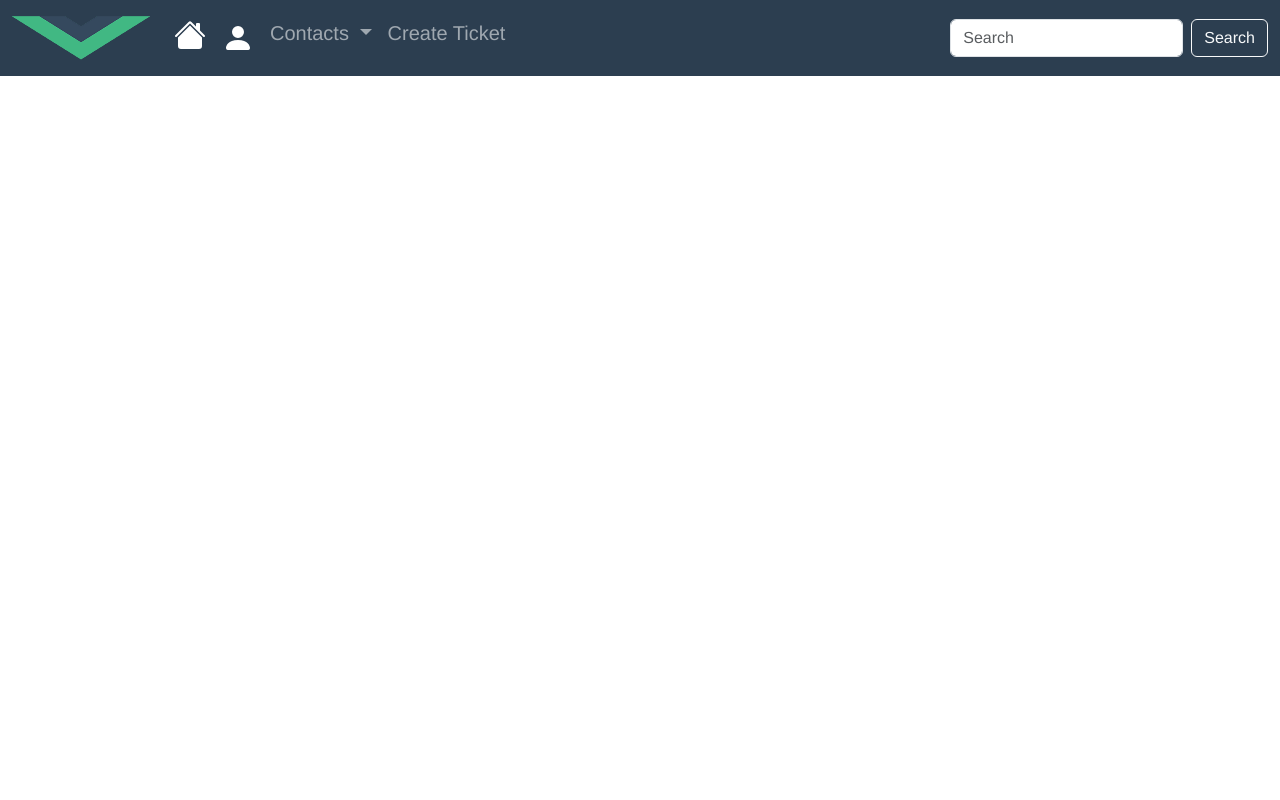
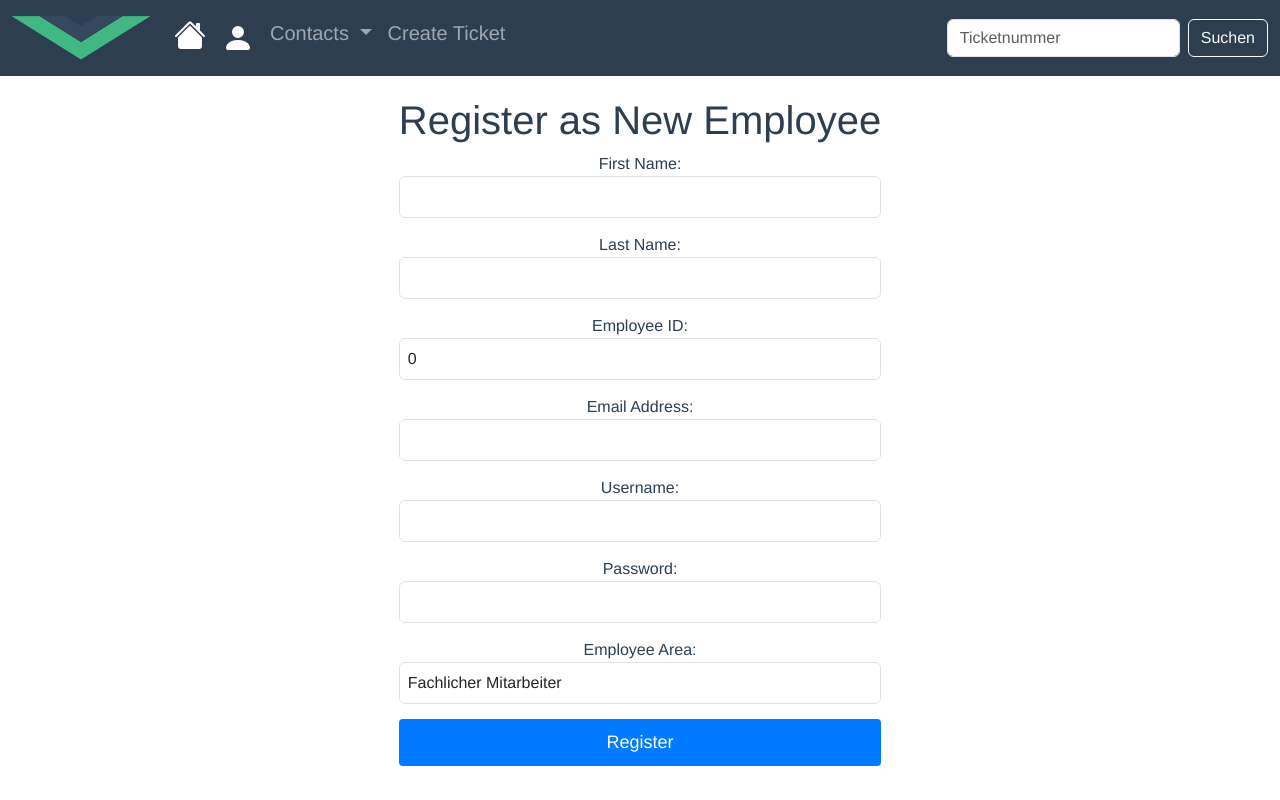
Before and after one commit to KanberZeren/Ticketapp-Frontend, a Vue app: page /RegistrationPage in a window 1280 px wide. Built offline with nearby package versions, Linux system fonts and the light colour scheme.

Commit message:
Funktionalität und Design der Ticketbearbeitung

```diff
--- a/src/components/LoginPage.vue
+++ b/src/components/LoginPage.vue
@@ -10,6 +10,7 @@
         <label for="password">Password:</label>
         <input type="password" v-model="password" required />
       </div>
+      <button @click="goToRegistrationPage" class="btn-link">hier Registrieren</button>
       <button type="submit" class="login-button">Login</button>
     </form>
   </div>
@@ -42,6 +43,9 @@ export default {
           console.error('Error during login:', error)
           alert('Invalid username or password')
         })
+    },
+    goToRegistrationPage () {
+      this.$router.push({ name: 'RegistrationPage' })
     }
   }
 }
@@ -56,16 +60,20 @@ export default {
   border-radius: 5px;
   box-shadow: 0 0 10px rgba(0, 0, 0, 0.1);
 }
+
 .login-form {
   display: flex;
   flex-direction: column;
 }
+
 .form-group {
   margin-bottom: 15px;
 }
+
 label {
   font-weight: bold;
 }
+
 input {
   padding: 8px;
   width: 100%;
@@ -74,6 +82,7 @@ input {
   border-radius: 4px;
   margin-top: 5px;
 }
+
 button {
   padding: 10px;
   background-color: #4caf50;
@@ -83,7 +92,13 @@ button {
   cursor: pointer;
   font-size: 16px;
 }
+
 button:hover {
   background-color: #45a049;
 }
+
+.btn-link{
+  background-color: white;
+  color: #2382d6;
+}
 </style>
--- a/src/components/NavBar.vue
+++ b/src/components/NavBar.vue
@@ -1,6 +1,18 @@
 <script>
 export default {
-  name: 'NavBar'
+  name: 'NavBar',
+  data () {
+    return {
+      searchQuery: ''
+    }
+  },
+  methods: {
+    searchTickets () {
+      if (this.searchQuery) {
+        this.$router.push({ name: 'TicketAnzeige', params: { ticketnummer: this.searchQuery } })
+      }
+    }
+  }
 }
 </script>
 <template>
@@ -44,9 +56,9 @@ export default {
             Create Ticket
           </router-link>
         </ul>
-        <form class="d-flex">
-          <input class="form-control me-2" type="search" placeholder="Search" aria-label="Search">
-          <button class="btn btn-outline-light" type="submit">Search</button>
+        <form class="d-flex" @submit.prevent="searchTickets">
+          <input v-model="searchQuery" class="form-control me-2" type="search" placeholder="Ticketnummer" aria-label="Search">
+          <button class="btn btn-outline-light" type="submit">Suchen</button>
         </form>
       </div>
     </div>
--- a/src/components/RegistrationPage.vue
+++ b/src/components/RegistrationPage.vue
@@ -1,32 +1,46 @@
 <template>
   <div class="registration-page">
     <h1>Register as New Employee</h1>
-    <form @submit.prevent="registerEmployee">
+    <form @submit.prevent="registerEmployee" class="registration-form">
+      <div class="form-group">
         <label for="vorname">First Name:</label>
-      <input v-model="vorname" type="text" required />
+        <input v-model="vorname" type="text" class="form-control" required />
+      </div>
 
+      <div class="form-group">
         <label for="nachname">Last Name:</label>
-      <input v-model="nachname" type="text" required />
+        <input v-model="nachname" type="text" class="form-control" required />
+      </div>
 
+      <div class="form-group">
         <label for="personalnummer">Employee ID:</label>
-      <input v-model="personalnummer" type="number" required />
+        <input v-model="personalnummer" type="number" class="form-control" required />
+      </div>
 
+      <div class="form-group">
         <label for="mailadresse">Email Address:</label>
-      <input v-model="mailadresse" type="email" required />
+        <input v-model="mailadresse" type="email" class="form-control" required />
+      </div>
 
+      <div class="form-group">
         <label for="benutzername">Username:</label>
-      <input v-model="benutzername" type="text" required />
+        <input v-model="benutzername" type="text" class="form-control" required />
+      </div>
 
+      <div class="form-group">
         <label for="passwort">Password:</label>
-      <input v-model="passwort" type="password" required />
+        <input v-model="passwort" type="password" class="form-control" required />
+      </div>
 
+      <div class="form-group">
         <label for="mitarbeiterBereich">Employee Area:</label>
-      <select v-model="mitarbeiterBereich" required>
+        <select v-model="mitarbeiterBereich" class="form-control" required>
           <option value="FACHLICHER_MITARBEITER">Fachlicher Mitarbeiter</option>
           <option value="IT_MITARBEITER">IT-Mitarbeiter</option>
         </select>
+      </div>
 
-      <button type="submit">Register</button>
+      <button type="submit" class="btn btn-primary">Register</button>
     </form>
   </div>
 </template>
@@ -61,4 +75,34 @@ const registerEmployee = async () => {
 </script>
 
 <style scoped>
+.registration-page {
+  max-width: 600px;
+  margin: auto;
+  padding: 20px;
+}
+
+.registration-form {
+  display: flex;
+  flex-direction: column;
+}
+
+.form-group {
+  margin-bottom: 15px;
+}
+
+.form-control {
+  width: 100%;
+  padding: 8px;
+  font-size: 16px;
+}
+
+.btn-primary {
+  background-color: #007bff;
+  color: #fff;
+  padding: 10px 15px;
+  border: none;
+  cursor: pointer;
+  font-size: 18px;
+  border-radius: 4px;
+}
 </style>
--- /dev/null
+++ b/src/components/TicketAnzeige.vue
@@ -0,0 +1,50 @@
+<template>
+  <div>
+    <h2>Ticket Anzeige</h2>
+    <div v-if="ticket">
+      <p><strong>Ticketnummer:</strong> {{ ticket.ticketnummer }}</p>
+      <p><strong>Betreff:</strong> {{ ticket.betreff }}</p>
+      <p><strong>Nachricht:</strong> {{ ticket.nachricht }}</p>
+      <p><strong>Status:</strong> {{ ticket.status }}</p>
+      <p><strong>Erstellt am:</strong> {{ ticket.erstelltAm }}</p>
+    </div>
+    <div v-else>
+      <p>Ticket nicht gefunden oder ein Fehler ist aufgetreten</p>
+    </div>
+  </div>
+</template>
+
+<script>
+export default {
+  name: 'TicketAnzeige',
+  data () {
+    return {
+      ticket: null
+    }
+  },
+  created () {
+    this.loadTicket()
+  },
+  watch: {
+    '$route.params.ticketnummer': 'loadTicket'
+  },
+  methods: {
+    async loadTicket () {
+      const ticketnummer = this.$route.params.ticketnummer
+      try {
+        if (!this.$service) {
+          console.error('Service nicht korrekt initialisiert.')
+          return
+        }
+        this.ticket = await this.$service.getTicketByTicketnummer(ticketnummer)
+        if (!this.ticket) {
+          console.warn('Ticket nicht gefunden:', ticketnummer)
+        }
+      } catch (error) {
+        console.error('Fehler beim Laden des Tickets:', error)
+        this.ticket = null
+      }
+    }
+  }
+}
+</script>
--- a/src/components/TicketBearbeiten.vue
+++ b/src/components/TicketBearbeiten.vue
@@ -1,22 +1,28 @@
 <template>
-  <div>
+  <div class="ticket-edit">
     <h1>Ticket bearbeiten</h1>
-    <form @submit.prevent="submitForm">
+    <form @submit.prevent="submitForm" class="ticket-form">
+      <div class="form-group">
         <label for="betreff">Betreff:</label>
-      <input type="text" v-model="editedTicket.betreff" required>
-      <br>
+        <input type="text" v-model="editedTicket.betreff" class="form-control" required>
+      </div>
+
+      <div class="form-group">
         <label for="nachricht">Nachricht:</label>
-      <textarea v-model="editedTicket.nachricht" required></textarea>
-      <br>
+        <textarea v-model="editedTicket.nachricht" class="form-control" required></textarea>
+      </div>
+
+      <div class="form-group">
         <label for="status">Status:</label>
-      <select v-model="editedTicket.status" required>
+        <select v-model="editedTicket.status" class="form-control" required>
           <option value="GELÖST">Gelöst</option>
           <option value="OFFEN">Offen</option>
           <option value="WARTEND">Wartend</option>
           <option value="IN_BEARBEITUNG">In Bearbeitung</option>
         </select>
-      <br>
-      <button type="submit">Speichern</button>
+      </div>
+
+      <button type="submit" class="btn btn-primary">Speichern</button>
     </form>
   </div>
 </template>
@@ -41,7 +47,6 @@ export default {
       try {
         const ticketId = this.$route.params.id
         const response = await ticketService.getTicket(ticketId)
-        console.log('Geladene Ticketdaten:', response.data)
         this.editedTicket = { ...response.data }
       } catch (error) {
         console.error('Fehler beim Laden des Tickets:', error)
@@ -60,5 +65,35 @@ export default {
 }
 </script>
 
-<style>
+<style scoped>
+.ticket-edit {
+  max-width: 600px;
+  margin: auto;
+  padding: 20px;
+}
+
+.ticket-form {
+  display: flex;
+  flex-direction: column;
+}
+
+.form-group {
+  margin-bottom: 15px;
+}
+
+.form-control {
+  width: 100%;
+  padding: 8px;
+  font-size: 16px;
+}
+
+.btn-primary {
+  background-color: #007bff;
+  color: #fff;
+  padding: 10px 15px;
+  border: none;
+  cursor: pointer;
+  font-size: 18px;
+  border-radius: 4px;
+}
 </style>
--- a/src/router/index.js
+++ b/src/router/index.js
@@ -7,6 +7,8 @@ import ItServiceSupportView from '../views/ItServiceSupportView.vue'
 import BackendSupportView from '../views/BackendSupportView.vue'
 import ServiceCenterView from '../views/ServiceCenterView.vue'
 import LoginPage from '@/components/LoginPage.vue'
+import TicketAnzeige from '@/components/TicketAnzeige.vue'
+import RegistrationPage from '@/components/RegistrationPage.vue'
 
 const routes = [
   {
@@ -49,6 +51,17 @@ const routes = [
     path: '/Login',
     name: 'Login',
     component: LoginPage
+  },
+  {
+    path: '/ticket/:ticketnummer',
+    name: 'TicketAnzeige',
+    component: TicketAnzeige,
+    props: true
+  },
+  {
+    path: '/RegistrationPage',
+    name: 'RegistrationPage',
+    component: RegistrationPage
   }
 ]
 
--- a/src/views/TicketBearbeitenView.vue
+++ b/src/views/TicketBearbeitenView.vue
@@ -1,6 +1,5 @@
 <template>
   <div class="TicketBearbeiten">
-    <h1>here comes the new ticket</h1>
     <TicketBearbeiten/>
   </div>
 </template>
```
Lines whose indentation alone changed are shown as unchanged.
